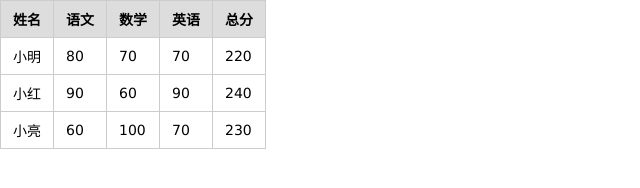
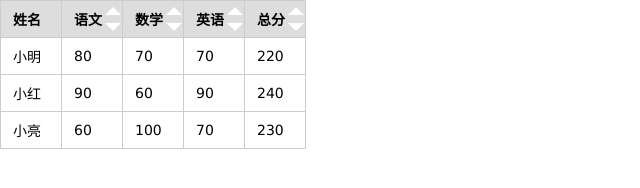
Before and after one commit to life1st/baidu_IFE_study_code, a plain HTML site: page yaoyaoCollege/task7.html in a window 1280 px wide. Both pictures are taken after a click on the element 133 px from the left and 74 px from the top of the page. Shown: the whole page, without its empty margins (0-640 px from the left). Drawn offline with Linux system fonts and the light colour scheme.

Commit message:
update task7 in yaoyaoCollege: refactoring almost all code.

```diff
--- a/yaoyaoCollege/js/task7.js
+++ b/yaoyaoCollege/js/task7.js
@@ -1,49 +1,108 @@
 var res = {
-    head: ['姓名', '语文', '数学', '英语', '总分'],
-    data: {
-        '小明': [80, 70, 70],
-        '小红': [90, 60, 90],
-        '小亮': [60, 100, 70]
-    }
+    head: [
+        {ctx: '姓名', sort: false},
+        {ctx: '语文', sort: true},
+        {ctx: '数学', sort: true},
+        {ctx: '英语', sort: true},
+        {ctx: '总分', sort: true},
+    ],
+    data: [
+        {name: '小明',scores: [80, 70, 70]},
+        {name: '小红',scores: [90, 60, 90]},
+        {name: '小亮',scores: [60, 100, 70]}
+        ],
 };
 /*
-* data: {object}
+* datas: {object}
 *
 */
 function TableDrawer(datas) {
     var table = document.createElement('table');
+    var wrap = document.querySelector('.table-wrap');
     var ths = '';
     var tds = '';
 
     datas.head.forEach((th) => {
-        ths += '<th>' + th + '</th>'
+        th.sort ?
+            ths += '<th>' + th.ctx + '<div class="up"></div><div class="down"></div></th>' :
+            ths += '<th>' + th.ctx + '</th>'
     });
     var thead = '<thead><tr>'+ ths +'</tr></thead>';
 
     var data = datas.data
-    for ( name in data){
+    data.forEach((student) => {
         var countScore = 0;
         tds += '<tr>'
-        tds += '<td>' + name + '</td>'
-        data[name].forEach((score) => {
+        tds += '<td>' + student.name + '</td>'
+        student.scores.forEach((score) => {
             countScore += score;
             tds += '<td>' + score + '</td>'
         })
-        tds += '<td>' + countScore + '</td>'
+        if (student.scores.length < datas.head.length - 1){
+            student.scores.push(countScore)
+            tds += '<td>' + countScore + '</td>'
+        }
         tds += '</tr>'
-    }
+    })
+
     var tbody = '<tbody>' + tds + '</tbody>';
 
     table.innerHTML = thead + tbody;
 
     table.addEventListener('click' ,function (e) {
-        console.log(e)
-        switch (e.target.nodeName.toLowerCase()){
-            case 'th':
+        var nodeName = e.target.nodeName.toLowerCase();
+        var className = e.target.className.toLowerCase();
+        var tag = 0
+        switch (e.target.innerText || e.target.parentNode.innerText) {
+            case '语文':
+                tag = 0;
+                break;
+            case '数学':
+                tag = 1;
+                break;
+            case '英语':
+                tag = 2;
+                break;
+            case '总分':
+                tag = 3;
+                break;
+            default:
+                tag = 100;
+        }
+        switch (className) {
+            case 'up':
+                console.log('up case ' + tag)
+                TableDrawer(sortArr(res, tag).up())
+                break;
+            case 'down':
+            default:
+                console.log('down case ' + tag)
+                TableDrawer(sortArr(res, tag).down())
+                break;
         }
     })
+    wrap.innerHTML = ''
+    wrap.appendChild(table)
     return table;
 }
 
-var table = new TableDrawer(res);
-document.querySelector('.table-wrap').appendChild(table)
+function sortArr(res,i) {
+    this.up = function () {
+        res.data.sort((a,b) => {
+            return a.scores[i] - b.scores[i]
+        })
+        return res;
+    }
+    this.down = function () {
+        res.data.sort((a,b) => {
+            return b.scores[i] - a.scores[i]
+        })
+        return res;
+    }
+
+    return this;
+}
+
+window.onload = function () {
+    var table = new TableDrawer(res);
+}
--- a/yaoyaoCollege/less/task7.less
+++ b/yaoyaoCollege/less/task7.less
@@ -2,10 +2,41 @@
 
 .table-wrap {
   th {
+    @size: 8px;
+    @bdColor: #fff;
+    @pdRight: 1px;
+    @pdTop: -2px;
+    @pdBottom: -2px;
+
     background-color: #ddd;
+    position: relative;
+    .up {
+      content: ' ';
+      position: absolute;
+      top: @pdTop;
+      right: @pdRight;
+      display: block;
+      border-width: @size;
+      border-style: solid;
+      border-color: transparent transparent @bdColor transparent;
+      z-index: 10000;
+      cursor: pointer;
+    }
+    .down {
+      content: ' ';
+      position: absolute;
+      bottom: @pdBottom;
+      right: @pdRight;
+      display: block;
+      border-width: @size;
+      border-style: solid;
+      border-color: @bdColor transparent transparent transparent;
+      z-index: 10000;
+      cursor: pointer;
+    }
   }
   th,td {
-    padding: 8px 12px;
+    padding: 8px 20px 8px 12px;
     border: 1px solid #ccc;
   }
 }
```
Also changed, not shown: yaoyaoCollege/css/task7.css.
